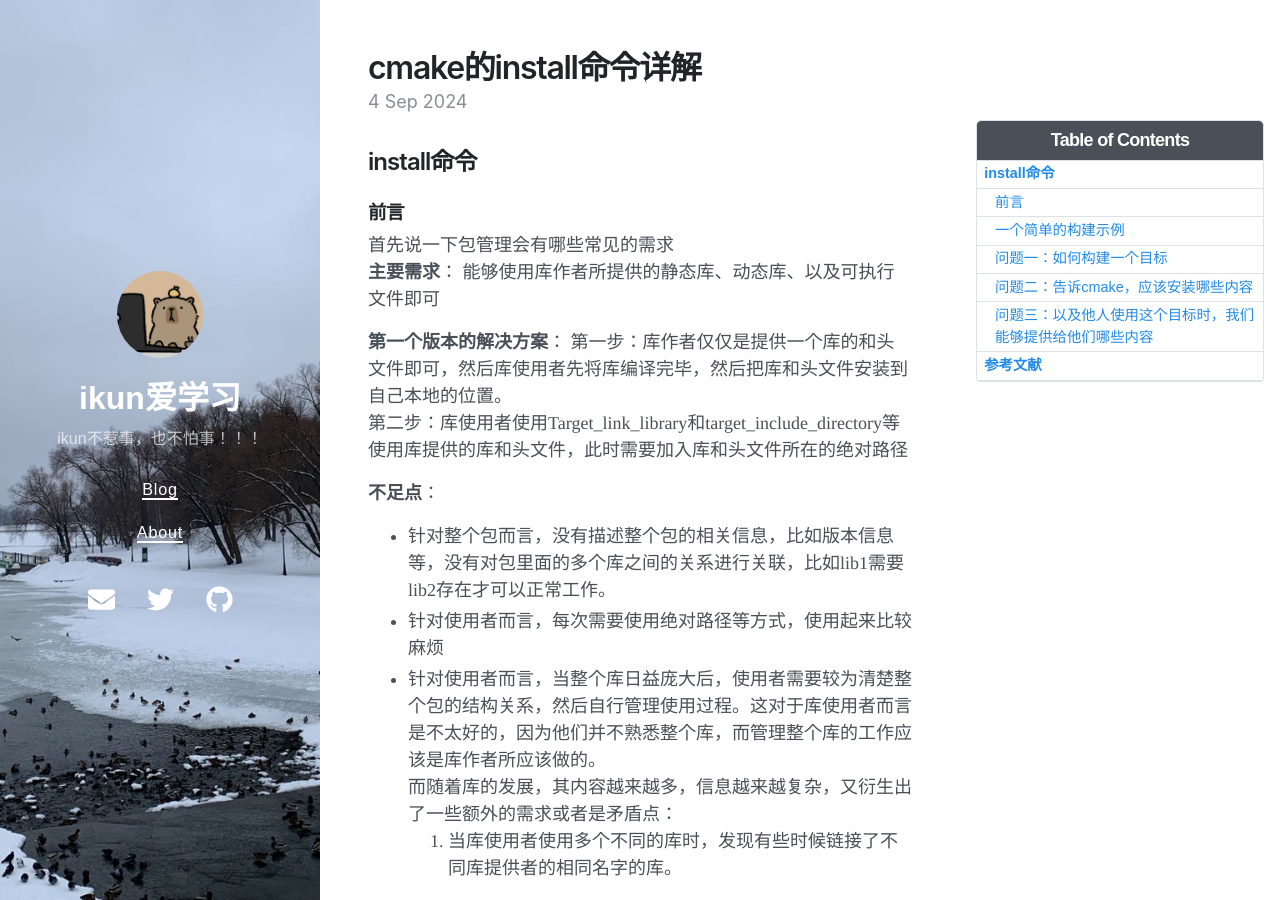
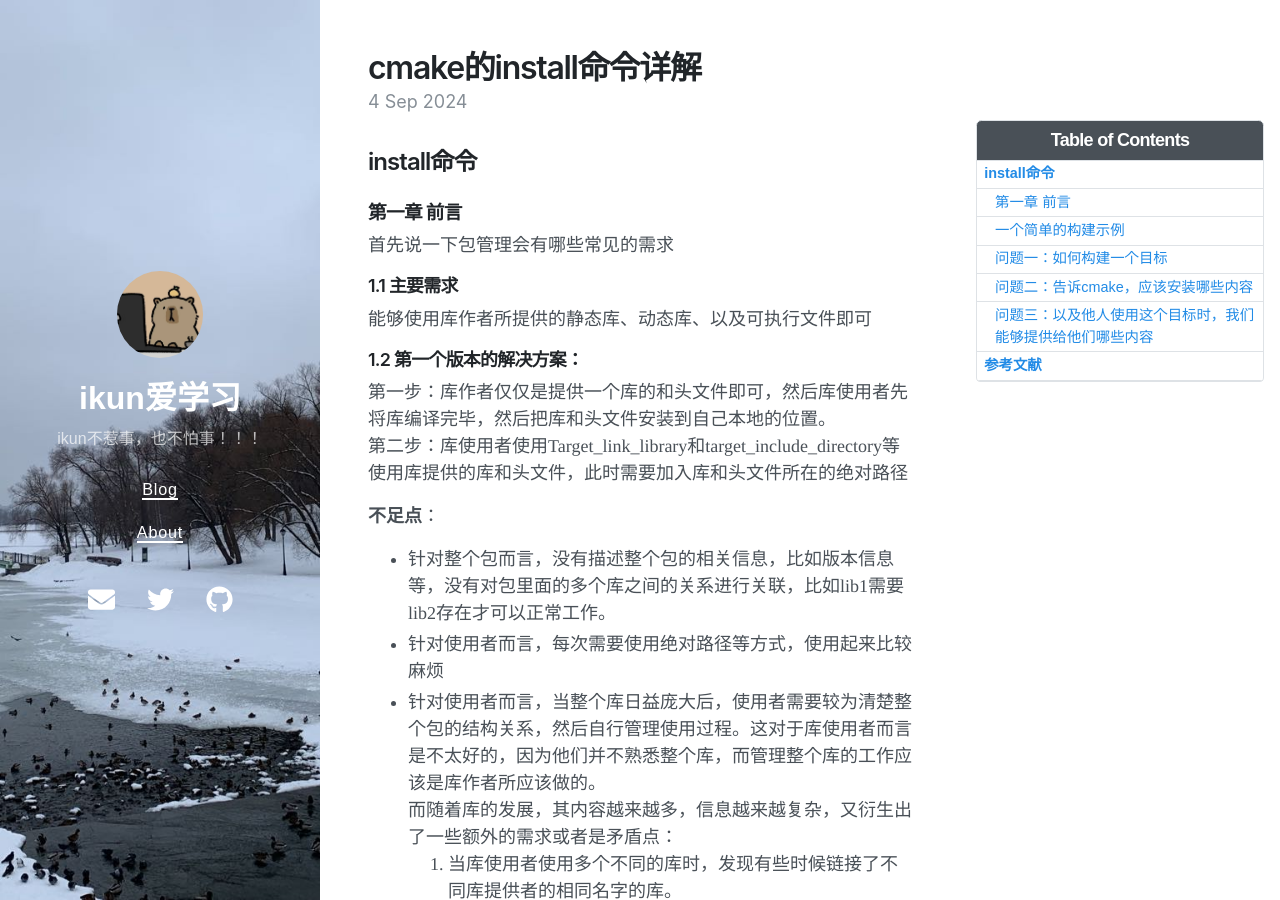
Before and after one commit to SuperIkunFan/SuperIkunFan.github.io, a Jekyll site: the page built from _posts/2024-09-04-cmake的install命令.md, in a window 1280 px wide and 900 px high. Built offline with Jekyll 4.4.1, drawn with Linux system fonts in a browser that asks for light colours; nearby versions of some CDN libraries; some of the changed text lies outside the part shown.

Commit message:
调整格式内容

```diff
--- a/_posts/2024-09-04-cmake的install命令.md
+++ b/_posts/2024-09-04-cmake的install命令.md
@@ -9,12 +9,12 @@ toc: true
 ---
 
 ## install命令
-### 前言
+### 第一章 前言
 首先说一下包管理会有哪些常见的需求
-**主要需求**：
+#### 1.1 主要需求
 能够使用库作者所提供的静态库、动态库、以及可执行文件即可
 
-**第一个版本的解决方案**：
+#### 1.2 第一个版本的解决方案：
 第一步：库作者仅仅是提供一个库的和头文件即可，然后库使用者先将库编译完毕，然后把库和头文件安装到自己本地的位置。
 第二步：库使用者使用Target_link_library和target_include_directory等使用库提供的库和头文件，此时需要加入库和头文件所在的绝对路径
 
@@ -107,6 +107,12 @@ check_required_components("@PROJECT_NAME@")
 - `include("${CMAKE_CURRENT_LIST_DIR}/ProjectTargets.cmake")` 这行代码的作用是包含一个名为`ProjectTargets.cmake`的文件，该文件定义了项目的安装目标。从路径 `${CMAKE_CURRENT_LIST_DIR}/MyProjectTargets.cmake` 来看，`ProjectTargets.cmake` 文件相对于生成的 `Config.cmake`文件所在目录被存储，这个路径是动态的，可以适应不同的安装环境。它的目的是设置一些与项目相关的环境变量。
 - `check_required_components` 辅助宏通过检查所有必需组件的 `<Package>_<Component>_FOUND` 变量确保找到所有请求的非可选组件。即使包没有任何组件，也应在包配置文件的末尾调用此宏。这样，CMake 可以确保下游项目没有指定任何不存在的组件。如果 `check_required_components` 失败，则 `<Package>_FOUND` 变量设置为 FALSE，并认为未找到包。`set_and_check()` 宏应该在配置文件中使用，而不是用于设置目录和文件位置的普通 set() 命令。如果引用的文件或目录不存在，宏将失败.
 
+这涉及到了几个问题：
+1. 模板变量是什么？
+其实它就是类似于c语言编译中的宏替换，当`configure_package_config_file`工作的时候，会把cmakelists中定义的变量传入到这里面，然后完成相应的宏替换。
+2. 那么，我可以设置哪些变量作为模板变量呢？
+cmake内置变量，以及在cmakelists中定义过的变量。
+
 接下来解释两个引入的函数的工作原理：
 由于CMakePackageConfigHelpers并不是Cmake的内置模块，而是一个独立的模块文件。因此在使用之前需要先包含它，从而将所需要的宏以及函数都能够正确地引入到cmake脚本中。
 最常用的函数有两个，一个是`configure_package_config_file`, `write_basic_package_version_file`.
@@ -187,7 +193,6 @@ install(EXPORT myAppTarget
 在第二步中，myAppTarget是前面install TARGETS时所导出的名称；命名空间就是防止不同库之间相同静动态库名称的解决方案；FILE表示生成的配置文件名字；安装位置表示使用make install之后，这个会安装到哪个相对位置下。
 3. 在整个packageConfig.cmake文件中，需要使用include所生成的target的配置文件，从而当find_package之后就可以成功读取与target相关的配置信息。
 * * *
-
 
 可以看出，cmake当使用install命令进行安装时，主要分为了三个部分：
 1. 如何构建一个目标
```
